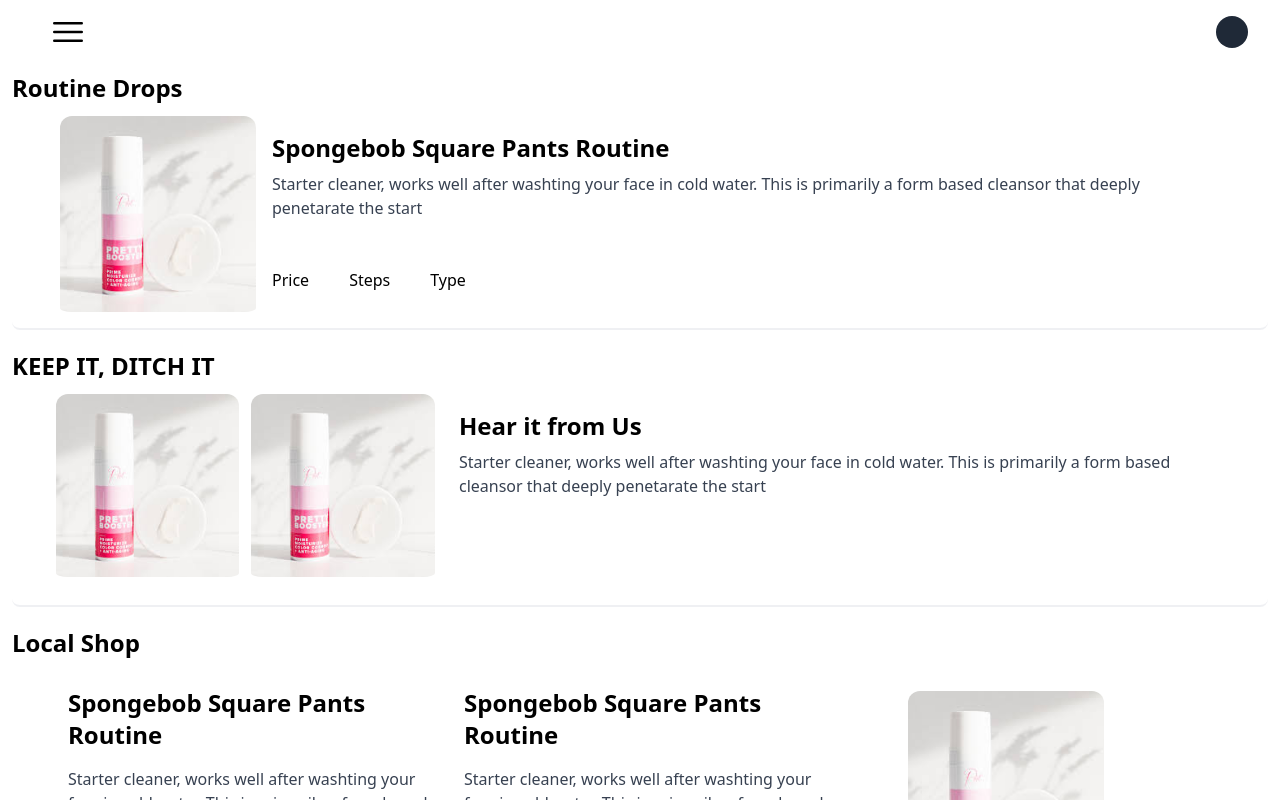
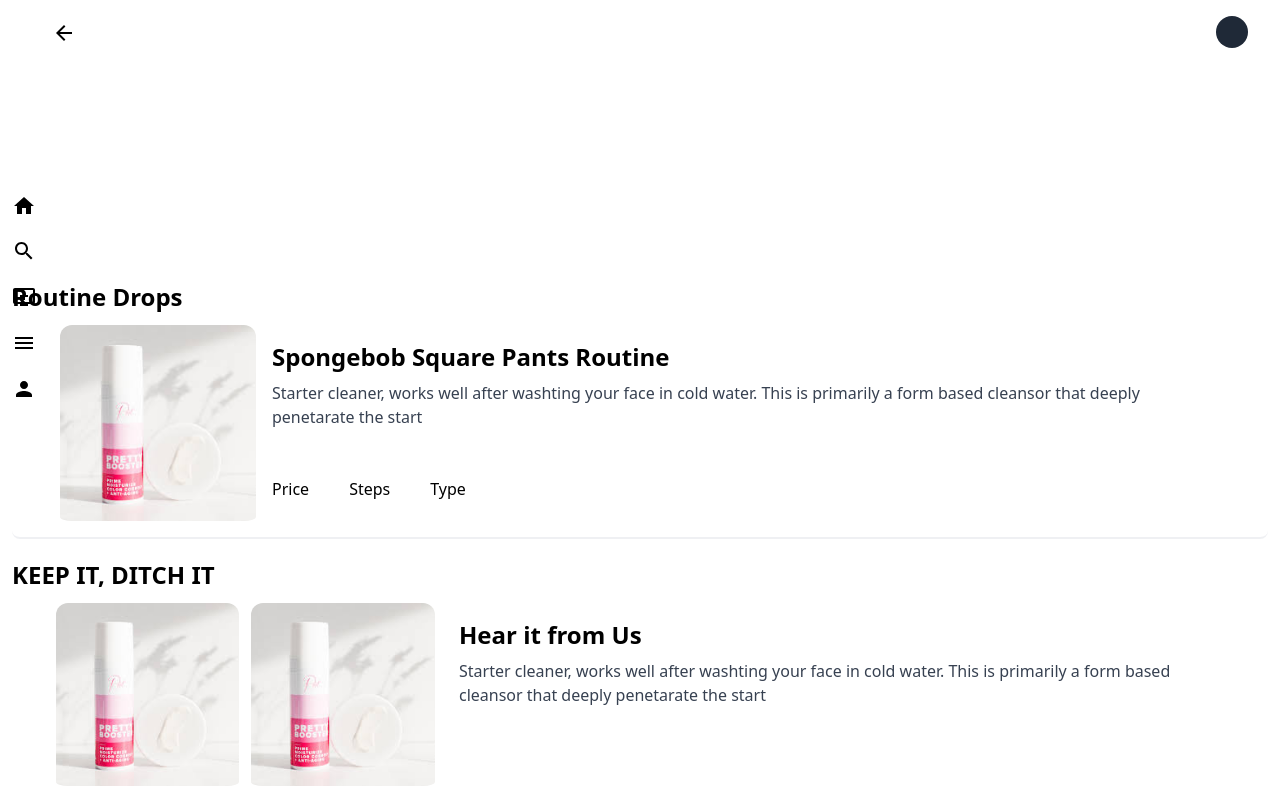
Before and after one commit to jjy963851/Cosme, a Next.js app: page /chatgpt in a window 1280 px wide. Shown: the top 800 px of the page. Built offline with nearby package versions, Linux system fonts and the light colour scheme.

Commit message:
new style menu

```diff
--- a/components/SideBar.js
+++ b/components/SideBar.js
@@ -1,7 +1,12 @@
 import React, {useState} from 'react';
-import Link from 'next/link';
 
-
+import ArrowBackIcon from "@mui/icons-material/ArrowBack";
+import Link from "next/link";
+import { Menu } from "@mui/icons-material";
+import HomeIcon from "@mui/icons-material/Home";
+import SearchIcon from "@mui/icons-material/Search";
+import AddToQueueIcon from "@mui/icons-material/AddToQueue";
+import PersonIcon from "@mui/icons-material/Person";
 import {
     AdjustIcon,
     ArchiveBoxIcon,
@@ -14,8 +19,8 @@ import {
 
 
 
-export default function Sidebar(){
-    const bgColor = "bg-gray-500";
+export default function Sidebar(props){
+
     const [menuToggle, setMenuToggle] =useState(true);
     const [profileToggle, setProfileToggle] = useState(false);
 
@@ -23,7 +28,7 @@ export default function Sidebar(){
       //Upper menu control
 
         <div>
-          <div>
+          <div className ="hidden md:block">
             <nav className = "bg-white">
               {/**when screen become large, x margin is auto filled sm: means when screen become small lg: also same px is padding to x*/}
               <div className = "max-w-auto mx-auto px-2 sm:px-6 lg:px-8">
@@ -31,13 +36,14 @@ export default function Sidebar(){
                 <div className ="flex items-center justify-between h-16">
                   {/** 상단 메뉴 */}
                   {/** flex container, 작은화면일때 버튼늘어남 작은화면일때 왼쪽으로 붙음 */}
-                    <div className = "flex items-center justify-center sm:items-stretch sm:justify-start">
-                    <button className = "px-4 py-2 text-grey-400 rounded-lg text-2xl hover:bg-white"
-                    onClick={() => setMenuToggle(!menuToggle)}>
-                        <HamburgerIcon/>
-                    </button>
 
-                  </div>
+                    <div className = "pl-5">
+                    <Link href="/mainpage">
+                    <ArrowBackIcon/>
+                    </Link>
+                    </div>
+
+
                   {/*right side menu*/}
                    <div>
                       <div>
@@ -76,38 +82,6 @@ export default function Sidebar(){
               </div>
             </nav>
           </div>
-        {/* Mobile Header & Nav */}
-        <div>
-          <header className ={`w-full py-5 px-6 ${
-              menuToggle ? "hidden" : "block"
-            } `}>
-
-          {/** here is mobile drop down menu */}
-          <nav className = "text-white text-base font-semibold bg-gray-500">
-            <Link href ="/"
-            className ="flex items-center text-white opacity-75 hover:opacity-100 py-4 pl-6">
-              <AdjustIcon className = "mr-3"/>
-              Home
-            </Link>
-            <Link href =""
-            className ="flex items-center text-white opacity-75 hover:opacity-100 py-4 pl-6">
-              <ArchiveBoxIcon className = "mr-3"/>
-              About Us
-            </Link>
-            <Link href ="/submit"
-            className ="flex items-center text-white opacity-75 hover:opacity-100 py-4 pl-6">
-              <PostIcon className = "mr-3"/>
-             Submit Your Story
-            </Link>
-            <Link href ="/signIn"
-            className ="flex items-center text-white opacity-75 hover:opacity-100 py-4 pl-6">
-              <ProfileIcon className = "mr-3"/>
-              Collaborate With Us
-            </Link>
-          </nav>
-          </header>
-        </div>
-
     </div>
     );
 }
--- a/components/card_props.js
+++ b/components/card_props.js
@@ -12,7 +12,7 @@ export default function CardProps(props){
         <div className = "">
 
             {/** this is image control! height full, border-2 테두리 opacity=투명도 */}
-            <div className = "mt-10 border-b-2 border-gray-200 border-opacity-60 rounded-lg overflow-hidden">
+            <div className = "mt-10 lg:mt-0 lg:border-b-2 border-gray-200 border-opacity-60 rounded-lg overflow-hidden">
                 {/**this will be the product title */}
 
                 <h3 className = " text-2xl font-semibold mb-6">
--- a/components/card_props2.js
+++ b/components/card_props2.js
@@ -14,7 +14,7 @@ export default function CardProps2(props){
         <div className = "">
 
             {/** this is image control! height full, border-2 테두리 opacity=투명도 */}
-            <div className = " mt-10 border-b-2 border-gray-200  border-opacity-60 rounded-lg overflow-y-hidden">
+            <div className = "mt-10 xl:mt-0 lg:border-b-2 border-gray-200  border-opacity-60 rounded-lg overflow-y-hidden">
                 {/**this will be the product title */}
 
                 <h3 className = " text-4xl font-semibold my-6">
@@ -77,7 +77,7 @@ export default function CardProps2(props){
             <h3 className ="text-2xl font-semibold my-5">
             Skin Concern
             </h3>
-            <span className=" mr-3 inline-flex items-center lg:ml-auto md:ml-0 ml-auto leading-none text-sm pr-3 py-1  mb-2 border-gray-700">
+            <span className=" mr-3 inline-flex items-center lg:ml-auto md:ml-0 ml-auto leading-none text-sm pr-3 py-1  border-gray-700">
                 <div className ="flex items-center flex-wrap gap-5 my-5 ">
                     <span className =" ring ring-offset-4 ring-slate-300 text-gray-600 font-semibold rounded-md overflow-hidden">Sun</span>
                     <span className ="ring ring-offset-4 ring-slate-300 text-gray-600 font-semibold rounded-md overflow-hidden">Sun Spots</span>
--- a/components/layout.js
+++ b/components/layout.js
@@ -3,6 +3,8 @@ import React from "react";
 import Sidebar from "./SideBar";
 import Footer from "./footer";
 import Navbar from "./navbar";
+import MobileNav from "./mobileNav";
+import MainNav from "./mainNav";
 
 
 export default function Layout({children}){
@@ -11,8 +13,9 @@ export default function Layout({children}){
         <div className ="w-full p-0">
 
         <Sidebar/>
+        <MainNav/>
         {children}
-
+        <MobileNav/>
 
         </div>
 
--- /dev/null
+++ b/components/mainNav.js
@@ -0,0 +1,36 @@
+import ArrowBackIcon from "@mui/icons-material/ArrowBack";
+import Link from "next/link";
+import { Menu } from "@mui/icons-material";
+import HomeIcon from "@mui/icons-material/Home";
+import SearchIcon from "@mui/icons-material/Search";
+import AddToQueueIcon from "@mui/icons-material/AddToQueue";
+import PersonIcon from "@mui/icons-material/Person";
+
+
+
+export default function MainNav(){
+
+    return(
+
+        <aside className="hidden ml-3 sticky top-48 z-0 lg:block">
+            <div className="flex flex-col gap-5">
+           <Link href="/" className="">
+          <HomeIcon />
+        </Link>
+        <Link href="/favorite" className="w-2">
+          <SearchIcon />
+        </Link>
+        <Link href="/routine" className="w-2">
+          <AddToQueueIcon />
+        </Link>
+        <Link href="/favorite" className="w-2">
+          <Menu />
+        </Link>
+        <Link href="/profile" className="w-2">
+          <PersonIcon />
+        </Link>
+        </div>
+        </aside>
+
+    );
+}
--- a/components/mainPageCard.js
+++ b/components/mainPageCard.js
@@ -1,5 +1,5 @@
 import Link from "next/link";
-import Image from "next/legacy/image";
+
 import { useState } from "react";
 export default function MainPageCard(props){
     const[isReadMoreShown, setReadMoreShown] = useState(true)
@@ -7,8 +7,9 @@ return(
 <div className =" w-full h-full lg:w-2/3 mx-auto  border-b-2 border-gray-200 border-opacity-60  py-5 rounded-lg overflow-hidden">
 <div className ="grid lg:flex lg:gap-x-3">
 <div className="flex-col lg:w-1/2">
+    <Link href="/routine">
     <img src="/img1.jpg" alt="card" className="w-full h-full object-cover rounded-lg"/>
-
+    </Link>
 </div>
     <div className="mx-auto lg:w-1/2 p-2 lg:p-6">
        <h2 className="text-xl font-bold lg:mb-4">@madbunny</h2>
--- /dev/null
+++ b/components/mobileNav.js
@@ -0,0 +1,38 @@
+import Head from "next/head";
+import Image from "next/image";
+import Link from "next/link";
+import { Menu } from "@mui/icons-material";
+import HomeIcon from "@mui/icons-material/Home";
+import SearchIcon from "@mui/icons-material/Search";
+import AddToQueueIcon from "@mui/icons-material/AddToQueue";
+import PersonIcon from "@mui/icons-material/Person";
+
+
+
+export default function MobileNav(){
+    return(
+        <div className=" p-5 sticky top-0 bg-white border-t-2 shadow-lg z-auto border-b-slate-200 md:hidden">
+      <div className="flex justify-between px-3">
+        <Link href="/">
+          <HomeIcon />
+        </Link>
+        <Link href="/favorite">
+          <SearchIcon />
+        </Link>
+        <Link href="/routine">
+          <AddToQueueIcon />
+        </Link>
+        <Link href="/favorite">
+          <Menu />
+        </Link>
+        <Link href="/profile">
+          <PersonIcon />
+        </Link>
+      </div>
+    </div>
+
+
+    );
+
+
+}
--- a/pages/Features.js
+++ b/pages/Features.js
@@ -18,7 +18,7 @@ export default function Features(props){
         <title>Card feature</title>
 
       </Head>
-      <div className =" h-auto w-screen px-4 md:max-w-lg lg:max-w-4xl mx-auto">
+      <div className ="h-full w-screen px-4 md:max-w-lg lg:max-w-4xl mx-auto">
 
       <Swiper
       className = "max-h-screen min-h-screen"
```
